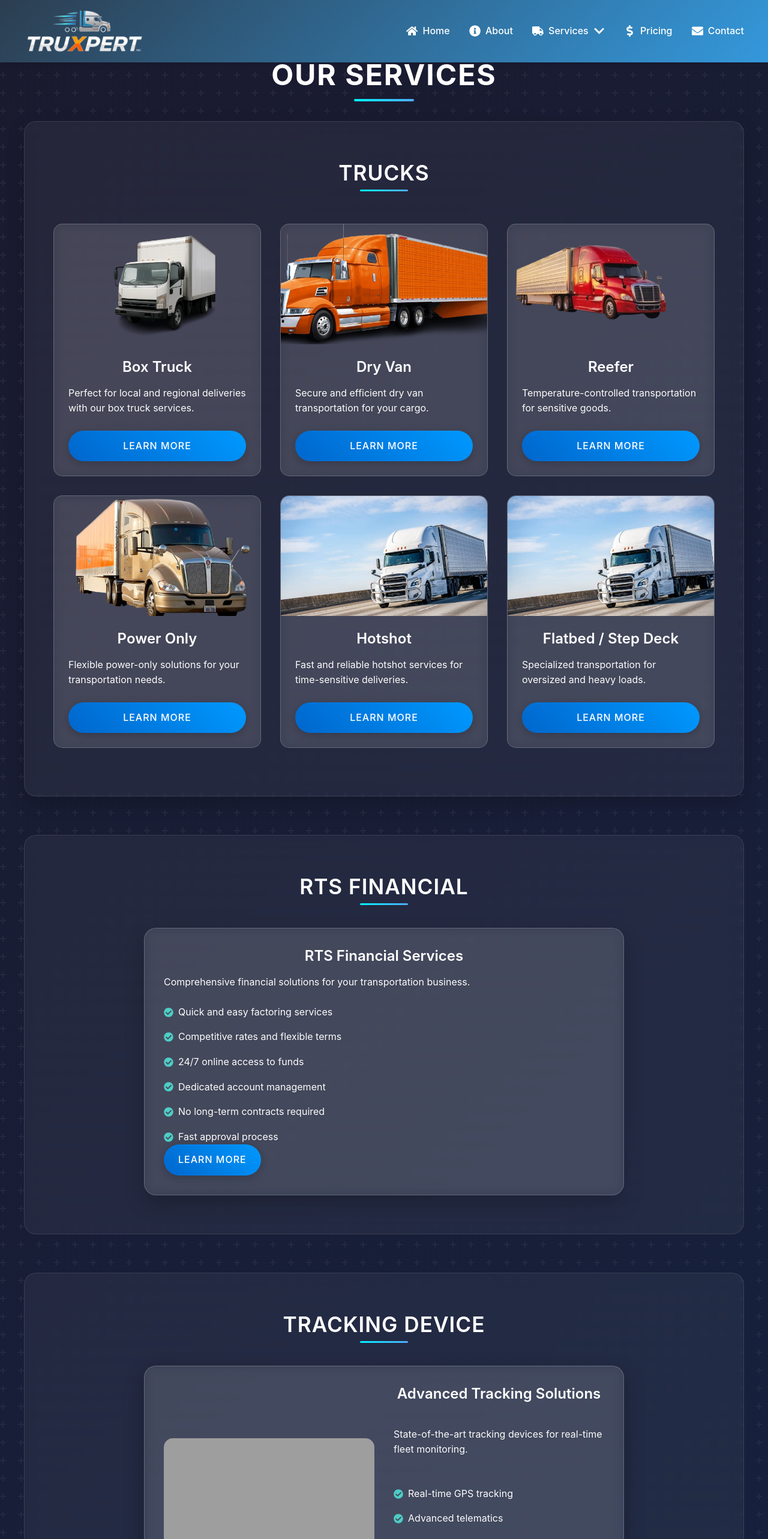
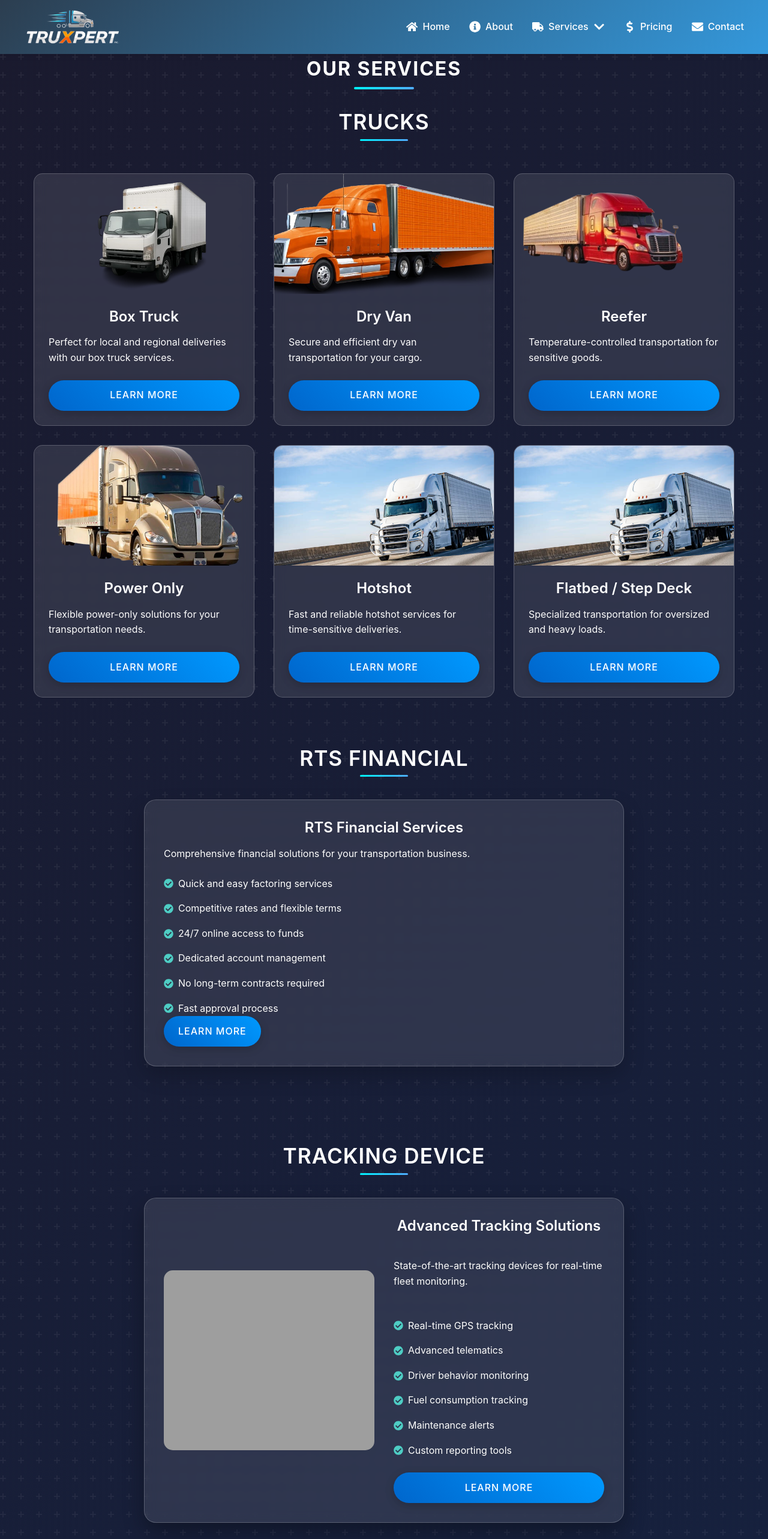
Before and after one commit to Rehan-Ilyas/truck-dispatch, a React (Vite) app: page /services in a window 1280 px wide. Shown: the top 2566 px of the page at 60% size. Built offline with nearby package versions, Linux system fonts and the light colour scheme; grey boxes are pictures that could not be loaded.

Commit message:
Update App.jsx, ServiceDetail.jsx, and Services.jsx with latest changes

```diff
--- a/src/components/Navbar.jsx
+++ b/src/components/Navbar.jsx
@@ -50,7 +50,7 @@ const Logo = styled(Link)`
   gap: 0.5rem;
 
   img {
-    height: 72px;
+    height: 58px;
     width: auto;
   }
 `;
--- a/src/components/Services.jsx
+++ b/src/components/Services.jsx
@@ -47,7 +47,7 @@ const Container = styled.div`
 
 const SectionTitle = styled.h2`
   text-align: center;
-  font-size: 3rem;
+  font-size: 2rem;
   margin-bottom: 3rem;
   color: #ffffff;
   position: relative;
@@ -70,13 +70,7 @@ const SectionTitle = styled.h2`
 
 // Trucks Section Styles
 const TrucksSection = styled.div`
-  background: rgba(255, 255, 255, 0.05);
-  padding: 4rem 2rem;
-  border-radius: 20px;
-  margin-bottom: 4rem;
-  box-shadow: 0 10px 30px rgba(0, 0, 0, 0.2);
-  backdrop-filter: blur(10px);
-  border: 1px solid rgba(255, 255, 255, 0.1);
+
 `;
 
 const TrucksGrid = styled.div`
@@ -107,13 +101,7 @@ const TruckCard = styled(motion.div)`
 
 // RTS Financial Section Styles
 const FinancialSection = styled.div`
-  background: rgba(255, 255, 255, 0.05);
-  padding: 4rem 2rem;
-  border-radius: 20px;
-  margin-bottom: 4rem;
-  color: white;
-  backdrop-filter: blur(10px);
-  border: 1px solid rgba(255, 255, 255, 0.1);
+  padding: 4rem 0rem;
 `;
 
 const FinancialCard = styled(motion.div)`
@@ -135,12 +123,8 @@ const FinancialCard = styled(motion.div)`
 
 // Tracking Section Styles
 const TrackingSection = styled.div`
-  background: rgba(255, 255, 255, 0.05);
-  padding: 4rem 2rem;
-  border-radius: 20px;
-  color: white;
-  backdrop-filter: blur(10px);
-  border: 1px solid rgba(255, 255, 255, 0.1);
+  padding: 4rem 0rem;
+
 `;
 
 const TrackingCard = styled(motion.div)`
--- a/src/components/Testimonials.jsx
+++ b/src/components/Testimonials.jsx
@@ -29,7 +29,7 @@ const Container = styled.div`
 
 const SectionTitle = styled.h2`
   text-align: center;
-  font-size: 2.5rem;
+  font-size: 2rem;
   margin-bottom: 1rem;
   color: #000000;
   position: relative;
```
